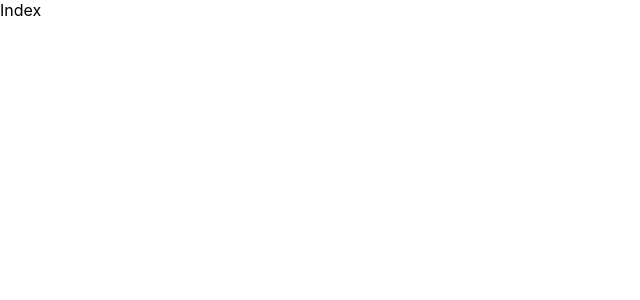
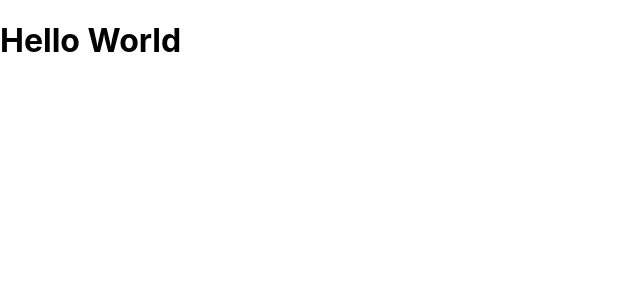
Before and after one commit to kelivdc/puri-botanical, a Next.js app: page / in a window 1280 px wide. Shown: the top 300 px of the page, without its empty margins (0-640 px from the left). Built offline with nearby package versions, Linux system fonts and the light colour scheme.

Commit message:
Hello World

```diff
--- a/pages/index.js
+++ b/pages/index.js
@@ -2,7 +2,7 @@ import React from 'react'
 
 function Index() {
   return (
-    <div>Index</div>
+    <h1>Hello World</h1>
   )
 }
 
```
